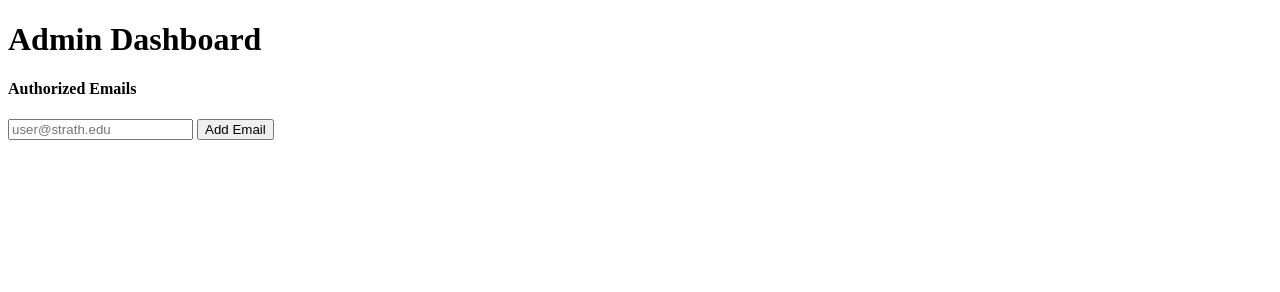
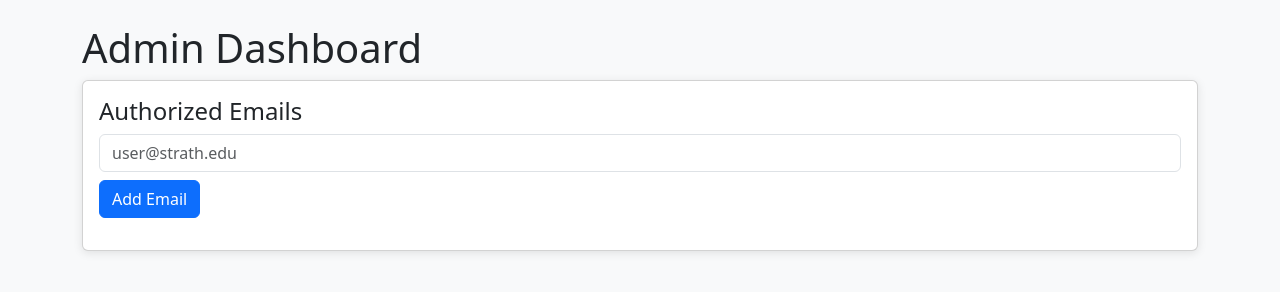
Before and after one commit to TinashG7/peer_skill_connect, a plain HTML site: page public/admin_dashboard.html in a window 1280 px wide. Drawn offline with nearby package versions, Linux system fonts and the light colour scheme.

Commit message:
Added css and bootstrap links to the heads of all html files

```diff
--- a/public/admin_dashboard.html
+++ b/public/admin_dashboard.html
@@ -4,6 +4,8 @@
     <meta charset="UTF-8" />
     <meta name="viewport" content="width=device-width, initial-scale=1.0" />
     <title>Admin Dashboard</title>
+    <link href="https://cdn.jsdelivr.net/npm/bootstrap@5.3.0/dist/css/bootstrap.min.css" rel="stylesheet">
+    <link href="css/styles.css" rel="stylesheet">
   </head>
   <body>
     <div class="container mt-4">
```
Also changed, not shown: public/auth.html (+2 -0 lines), public/student_dashboard.html (+2 -0 lines), public/js/student_dashboard.js (added).
